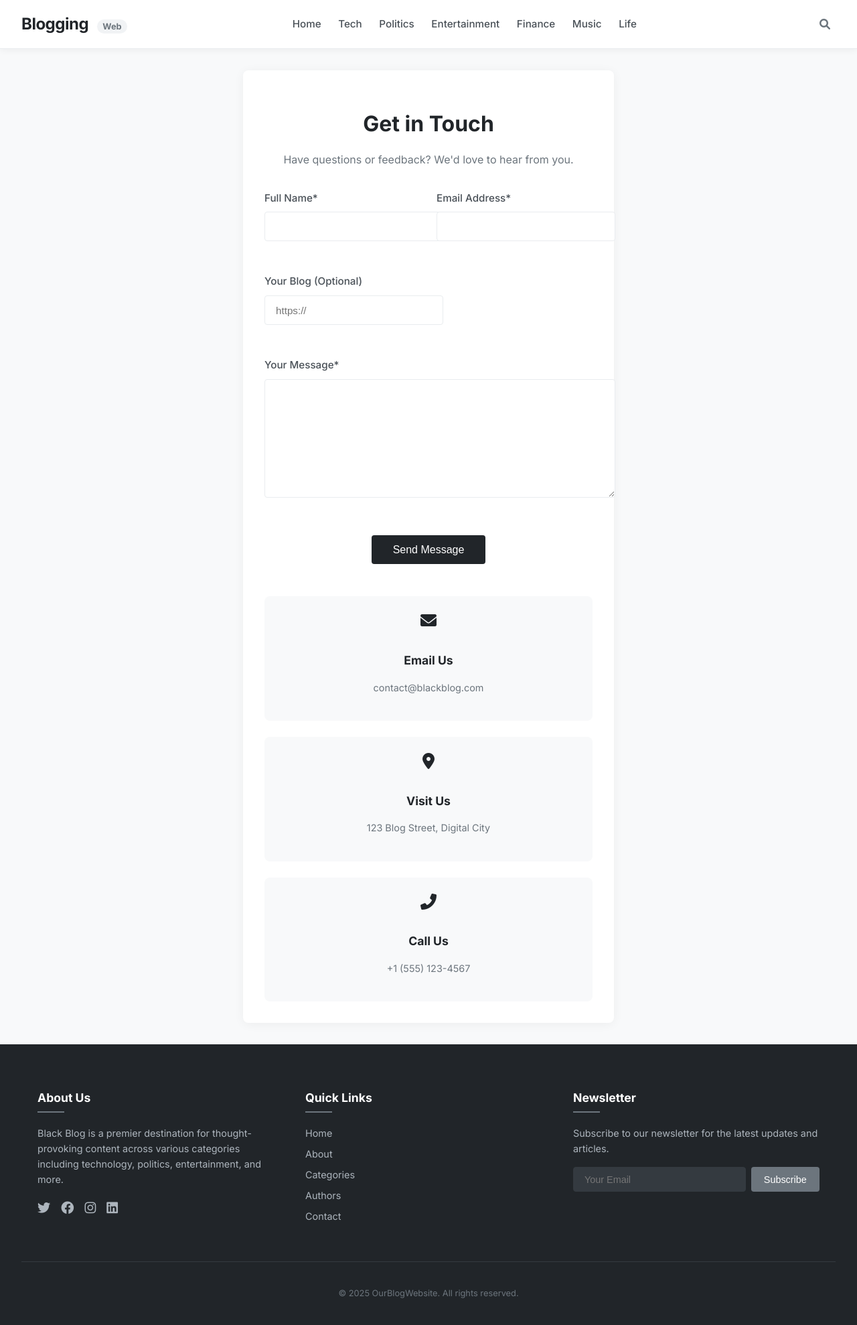
After one commit to HamadKhan345/AutoBlog, a Django app: template core/templates/core/contact_us.html in a window 1280 px wide. The commit adds this page. Shown: the whole page at 67% size. Run offline with Django 3.2, Linux system fonts and the light colour scheme; the template is opened without the code that fills it, so the values that code supplies are empty.

Commit message:
updates to templates

```diff
--- /dev/null
+++ b/core/static/core/scripts/contact_us.js
@@ -0,0 +1,31 @@
+document.addEventListener('DOMContentLoaded', function() {
+  const contactForm = document.getElementById('contactForm');
+
+  if (contactForm) {
+    contactForm.addEventListener('submit', function(e) {
+      e.preventDefault();
+
+      // Get form values
+      const name = document.getElementById('name').value;
+      const email = document.getElementById('email').value;
+      const message = document.getElementById('message').value;
+
+      // Simple validation
+      if (!name || !email || !message) {
+        alert('Please fill in all required fields');
+        return;
+      }
+
+      // Here you would typically send the data to your server
+      console.log('Form submitted:', { name, email, message });
+
+      // Show success message
+      alert('Thank you for your message! We will get back to you soon.');
+
+      // Reset form
+      contactForm.reset();
+    });
+  }
+
+  // Add any additional contact page specific JavaScript here
+});
--- /dev/null
+++ b/core/static/core/styles/contact_us.css
@@ -0,0 +1,137 @@
+/* Contact Page Styles */
+.contact-container {
+  max-width: 800px;
+  margin: 2rem auto;
+  padding: 2rem;
+  background: #ffffff;
+  border-radius: 8px;
+  box-shadow: 0 2px 15px rgba(0, 0, 0, 0.05);
+}
+
+.contact-header {
+  text-align: center;
+  margin-bottom: 2rem;
+}
+
+.contact-header h1 {
+  font-size: 2rem;
+  color: #212529;
+  margin-bottom: 0.5rem;
+}
+
+.contact-header p {
+  color: #6c757d;
+  font-size: 1rem;
+}
+
+.contact-form {
+  display: grid;
+  grid-template-columns: 1fr 1fr;
+  gap: 1.5rem;
+}
+
+.form-group {
+  margin-bottom: 1.5rem;
+}
+
+.form-group.full-width {
+  grid-column: span 2;
+}
+
+.form-group label {
+  display: block;
+  margin-bottom: 0.5rem;
+  color: #495057;
+  font-weight: 500;
+  font-size: 0.95rem;
+}
+
+.form-control {
+  width: 100%;
+  padding: 0.8rem 1rem;
+  border: 1px solid #e9ecef;
+  border-radius: 4px;
+  font-size: 0.95rem;
+  transition: all 0.3s ease;
+}
+
+.form-control:focus {
+  outline: none;
+  border-color: #212529;
+  box-shadow: 0 0 0 2px rgba(33, 37, 41, 0.1);
+}
+
+textarea.form-control {
+  min-height: 150px;
+  resize: vertical;
+}
+
+.contact-submit {
+  grid-column: span 2;
+  text-align: center;
+}
+
+.submit-btn {
+  background-color: #212529;
+  color: white;
+  border: none;
+  padding: 0.8rem 2rem;
+  font-size: 1rem;
+  font-weight: 500;
+  border-radius: 4px;
+  cursor: pointer;
+  transition: all 0.3s ease;
+}
+
+.submit-btn:hover {
+  background-color: #343a40;
+  transform: translateY(-2px);
+}
+
+.contact-info {
+  margin-top: 3rem;
+  display: grid;
+  grid-template-columns: repeat(auto-fit, minmax(250px, 1fr));
+  gap: 1.5rem;
+}
+
+.contact-card {
+  background: #f8f9fa;
+  padding: 1.5rem;
+  border-radius: 8px;
+  text-align: center;
+}
+
+.contact-card i {
+  font-size: 1.5rem;
+  color: #212529;
+  margin-bottom: 1rem;
+}
+
+.contact-card h3 {
+  font-size: 1.1rem;
+  margin-bottom: 0.5rem;
+  color: #212529;
+}
+
+.contact-card p {
+  color: #6c757d;
+  font-size: 0.9rem;
+}
+
+/* Responsive */
+@media (max-width: 768px) {
+  .contact-form {
+    grid-template-columns: 1fr;
+  }
+
+  .form-group.full-width,
+  .contact-submit {
+    grid-column: span 1;
+  }
+
+  .contact-container {
+    padding: 1.5rem;
+    margin: 1rem;
+  }
+}
--- /dev/null
+++ b/core/templates/core/contact_us.html
@@ -0,0 +1,63 @@
+{% extends "base.html" %}
+{% load static %}
+
+{% block title %}Contact Us - Black Blog{% endblock %}
+{% block extrahead %}
+<link rel="stylesheet" href="{% static 'core/styles/contact_us.css' %}">
+<script src="{% static 'core/scripts/contact_us.js' %}"></script>
+{% endblock %}
+
+{% block content %}
+<div class="contact-container">
+  <div class="contact-header">
+    <h1>Get in Touch</h1>
+    <p>Have questions or feedback? We'd love to hear from you.</p>
+  </div>
+
+  <form class="contact-form">
+    <div class="form-group">
+      <label for="name">Full Name*</label>
+      <input type="text" id="name" class="form-control" required>
+    </div>
+
+    <div class="form-group">
+      <label for="email">Email Address*</label>
+      <input type="email" id="email" class="form-control" required>
+    </div>
+
+    <div class="form-group">
+      <label for="blog">Your Blog (Optional)</label>
+      <input type="url" id="blog" class="form-control" placeholder="https://">
+    </div>
+
+    <div class="form-group full-width">
+      <label for="message">Your Message*</label>
+      <textarea id="message" class="form-control" required></textarea>
+    </div>
+
+    <div class="contact-submit">
+      <button type="submit" class="submit-btn">Send Message</button>
+    </div>
+  </form>
+
+  <div class="contact-info">
+    <div class="contact-card">
+      <i class="fas fa-envelope"></i>
+      <h3>Email Us</h3>
+      <p>contact@blackblog.com</p>
+    </div>
+
+    <div class="contact-card">
+      <i class="fas fa-map-marker-alt"></i>
+      <h3>Visit Us</h3>
+      <p>123 Blog Street, Digital City</p>
+    </div>
+
+    <div class="contact-card">
+      <i class="fas fa-phone-alt"></i>
+      <h3>Call Us</h3>
+      <p>+1 (555) 123-4567</p>
+    </div>
+  </div>
+</div>
+{% endblock %}
--- a/core/urls.py
+++ b/core/urls.py
@@ -1,6 +1,8 @@
 from django.urls import path
 from core import views
+
 urlpatterns = [
     path('', views.home, name='home'),
-    path('home/', views.home, name='home')
+    path('home/', views.home, name='home'),
+    path('contact-us/', views.contact_us, name='contact_us'),
 ]
--- a/core/views.py
+++ b/core/views.py
@@ -4,3 +4,6 @@ from django.shortcuts import render
 # Create your views here.
 def home(request):
     return render(request, 'core/home.html')
+
+def contact_us(request):
+    return render(request, 'core/contact_us.html')
--- a/templates/base.html
+++ b/templates/base.html
@@ -1,13 +1,15 @@
+{% load static %}
 <!DOCTYPE html>
 <html lang="en">
 <head>
   <meta charset="UTF-8">
   <title>{% block title %}OurBlogWebsite{% endblock %}</title>
-  <link rel="stylesheet" href="/static/css/base.css">
+  <link rel="stylesheet" href="{% static 'styles/base.css' %}">
   <link href="https://fonts.googleapis.com/css2?family=Inter:wght@400;500;600;700&display=swap" rel="stylesheet">
   <link rel="stylesheet" href="https://cdnjs.cloudflare.com/ajax/libs/font-awesome/6.0.0-beta3/css/all.min.css">
   <meta name="viewport" content="width=device-width, initial-scale=1.0">
-  <script src="/static/javascript/base.js"></script>
+  <script src="{% static 'scripts/base.js' %}"></script>
+  {% block extrahead %}{% endblock %}
 </head>
 <body>
 
```
Also changed, not shown: static/scripts/base.js (renamed from static/javascript/base.js), static/styles/base.css (renamed from static/css/base.css).
